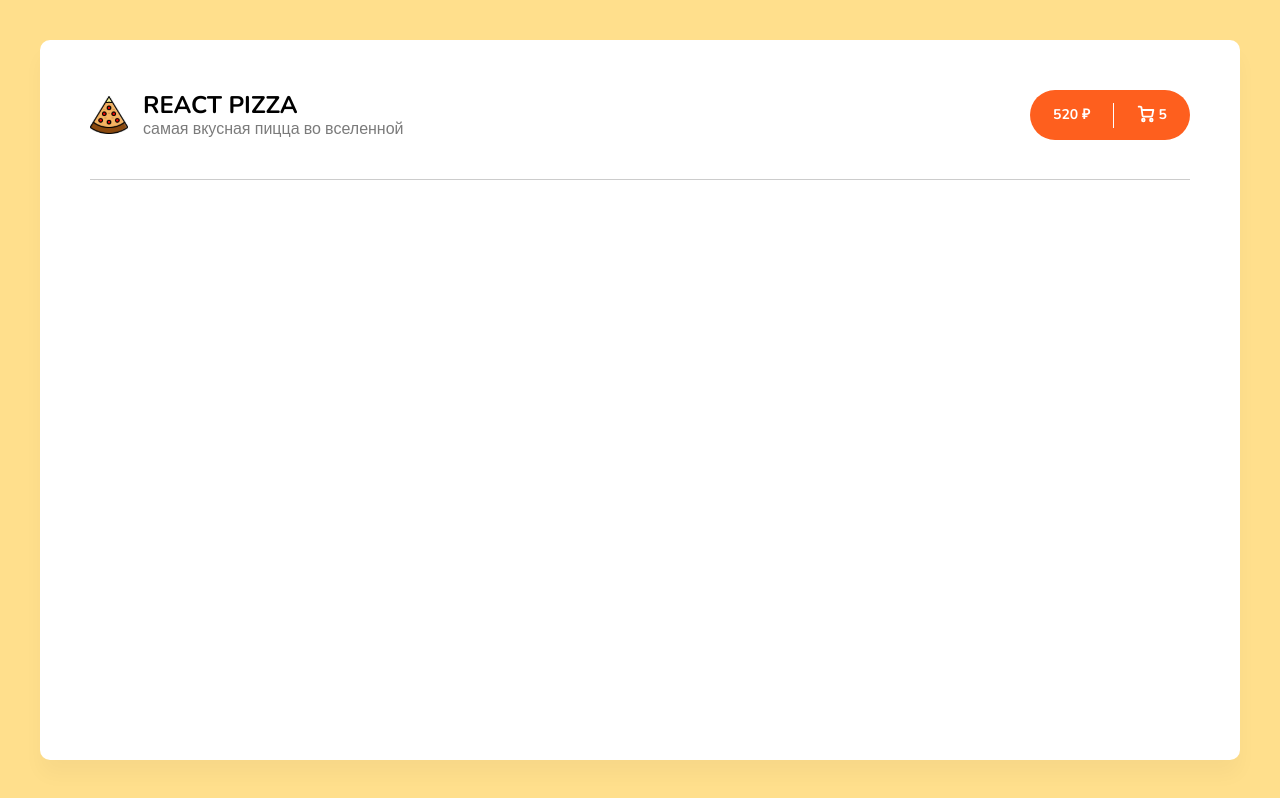
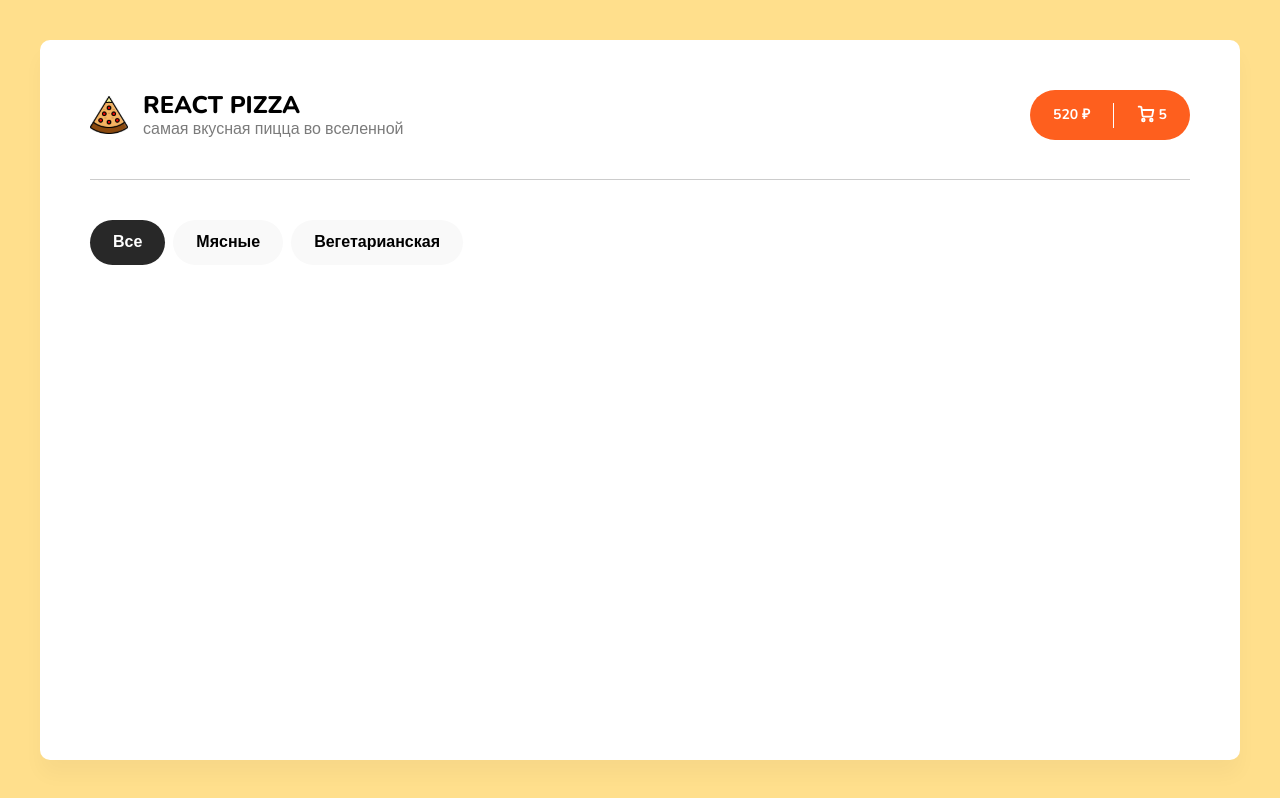
Before and after one commit to spvtvr/react-pizza, a React (Create React App) app: page / in a window 1280 px wide. Built offline with nearby package versions, Linux system fonts and the light colour scheme.

Commit message:
P-3: Initialize Filters component

```diff
--- a/src/App.tsx
+++ b/src/App.tsx
@@ -1,5 +1,13 @@
 import Header from './components/Header';
+import Filters from './components/Filters';
 
 export default function App() {
-  return <Header />
-};
+  return (
+    <>
+      <Header />
+      <main>
+        <Filters />
+      </main>
+    </>
+  );
+}
--- /dev/null
+++ b/src/components/Filters/Filters.module.scss
@@ -0,0 +1,36 @@
+.container {
+
+
+  .filters {
+    display: flex;
+    padding: 0;
+
+    li {
+      cursor: pointer;
+      list-style: none;
+      display: flex;
+      align-items: center;
+      justify-content: center;
+      height: 45px;
+      background-color: #F9F9F9;
+      padding: 0 23px;
+      border-radius: 30px;
+      font-weight: 600;
+      font-size: 16px;
+      transition: .3s;
+
+      &:not(:last-of-type) {
+        margin-right: 8px;
+      }
+    }
+
+    .item:hover {
+      background-color: #f1f1f1;
+    }
+
+    .active {
+      background-color: #282828;
+      color: #fff;
+    }
+  }
+}
--- /dev/null
+++ b/src/components/Filters/Filters.tsx
@@ -0,0 +1,14 @@
+import css from './Filters.module.scss';
+
+export default function Filters() {
+  return (
+    <div className={css.container}>
+      <ul className={css.filters}>
+        <li className={css.active}>Все</li>
+        <li className={css.item}>Мясные</li>
+        <li className={css.item}>Вегетарианская</li>
+      </ul>
+      <div className={css.sort}></div>
+    </div>
+  );
+}
--- /dev/null
+++ b/src/components/Filters/index.tsx
@@ -0,0 +1,3 @@
+import Filters from './Filters';
+
+export default Filters;
--- a/src/components/Header/Header.module.scss
+++ b/src/components/Header/Header.module.scss
@@ -27,7 +27,7 @@
 
       .title {
         display: block;
-        font-weight: 700;
+        font-weight: 800;
         font-size: 24px;
       }
 
--- a/src/index.scss
+++ b/src/index.scss
@@ -7,10 +7,16 @@
 
 body {
   background-color: #FFDF8C;
+  padding: 0 40px;
+
+  main {
+    margin-top: 80px;
+  }
 
   #root {
+
     min-height: calc(100vh - 180px);
-    margin: 40px;
+    margin: 40px auto;
     max-width: 1200px;
     background-color: #fff;
     box-shadow: 0px 15px 20px rgba(0, 0, 0, 0.03);
```
